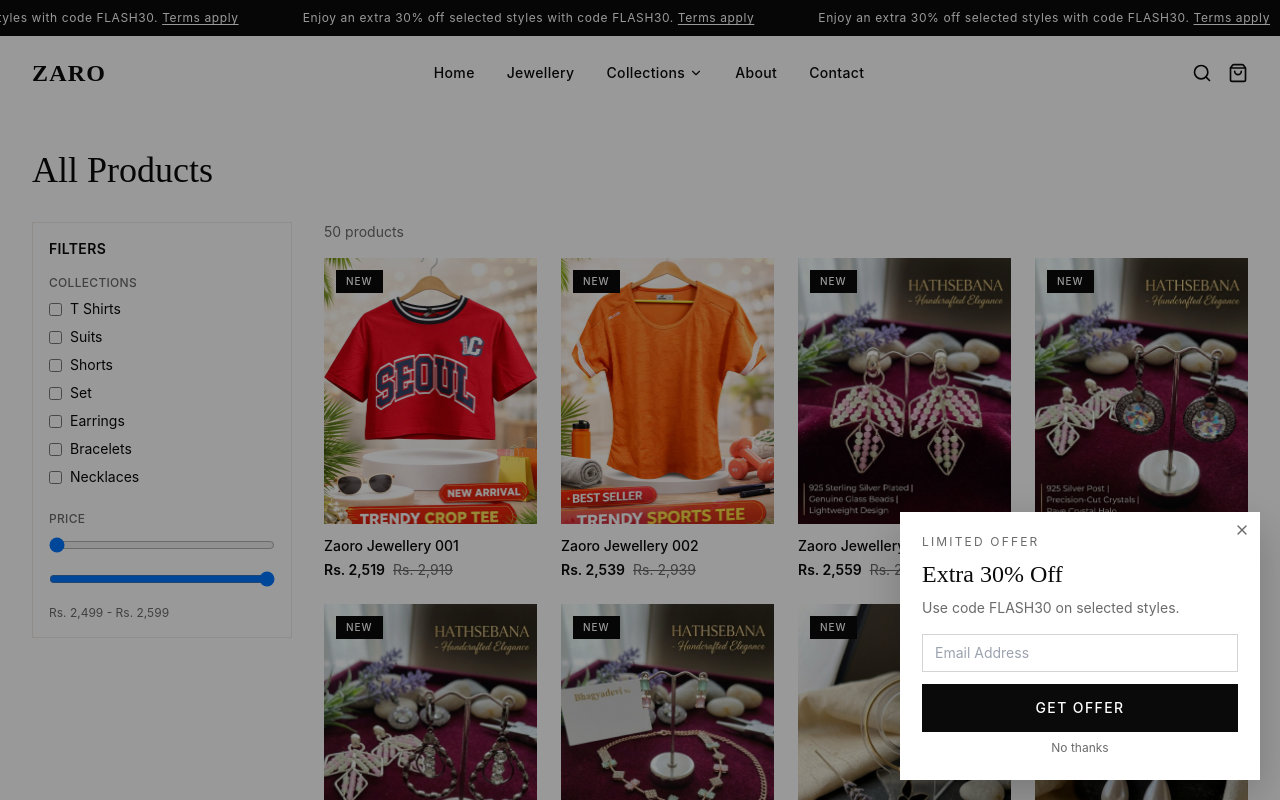
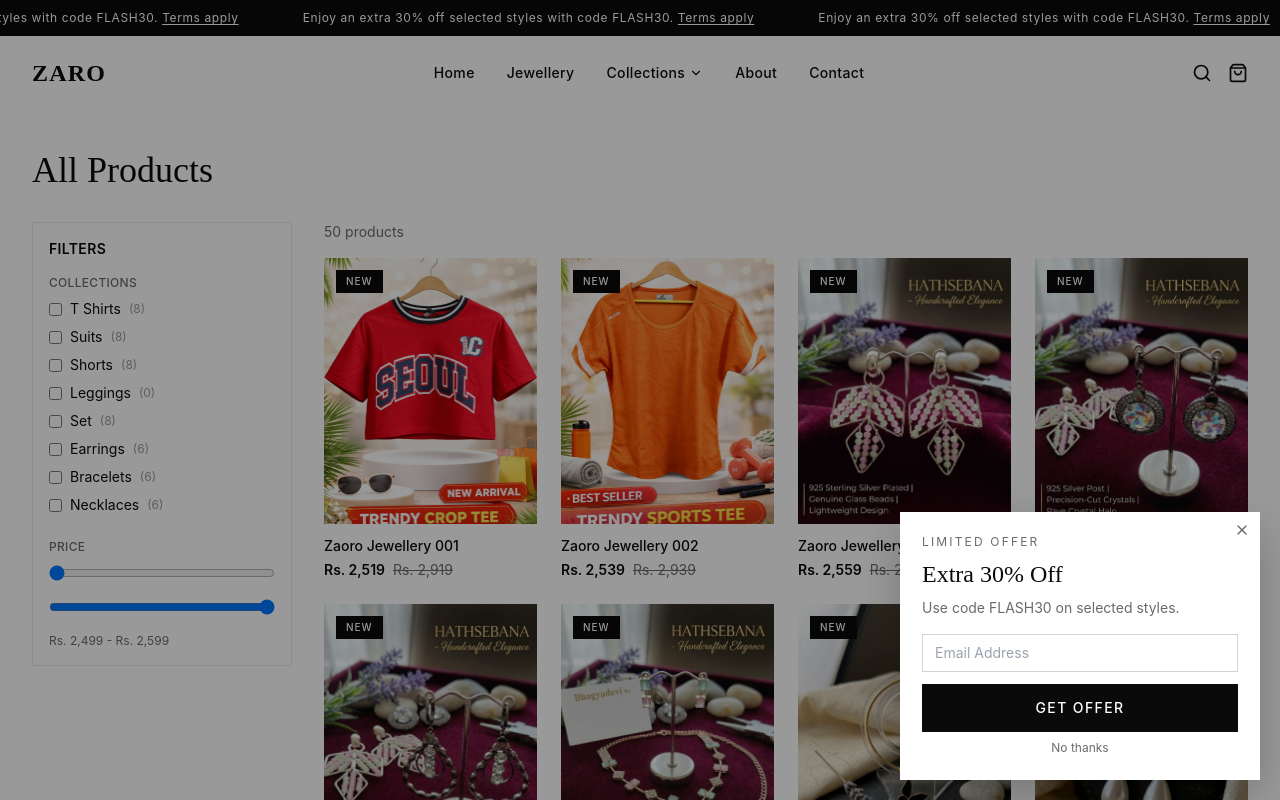
Before and after one commit to Ryanterry-ai/Zaoro, a Next.js app: page /products in a window 1280 px wide. Shown: the top 800 px of the page. Built offline with nearby package versions, Linux system fonts and the light colour scheme.

Commit message:
Show all category filters with counts and keep empty-state behavior

```diff
--- a/src/components/product/ProductListingClient.tsx
+++ b/src/components/product/ProductListingClient.tsx
@@ -26,10 +26,14 @@ export function ProductListingClient({ title, subtitle, products }: Props) {
   const [selected, setSelected] = useState<string[]>([]);
   const [priceRange, setPriceRange] = useState<[number, number]>([minPrice, maxPrice]);
 
-  const availableFilters = useMemo(
-    () => FILTER_OPTIONS.filter((opt) => products.some((p) => p.category === opt.key)),
-    [products]
-  );
+  const filterCounts = useMemo(() => {
+    const counts = new Map<string, number>();
+    FILTER_OPTIONS.forEach((opt) => counts.set(opt.key, 0));
+    products.forEach((product) => {
+      counts.set(product.category, (counts.get(product.category) ?? 0) + 1);
+    });
+    return counts;
+  }, [products]);
 
   const filtered = useMemo(() => {
     return products.filter((p) => {
@@ -59,7 +63,7 @@ export function ProductListingClient({ title, subtitle, products }: Props) {
           <div className="mb-6">
             <h3 className="text-xs font-medium uppercase tracking-wide mb-2 text-[#6B6B6B]">Collections</h3>
             <div className="space-y-2">
-              {availableFilters.map((opt) => (
+              {FILTER_OPTIONS.map((opt) => (
                 <label key={opt.key} className="flex items-center gap-2 text-sm cursor-pointer">
                   <input
                     type="checkbox"
@@ -68,6 +72,7 @@ export function ProductListingClient({ title, subtitle, products }: Props) {
                     className="accent-[#0A0A0A]"
                   />
                   <span>{opt.label}</span>
+                  <span className="text-xs text-[#9A9A9A]">({filterCounts.get(opt.key) ?? 0})</span>
                 </label>
               ))}
             </div>
```
